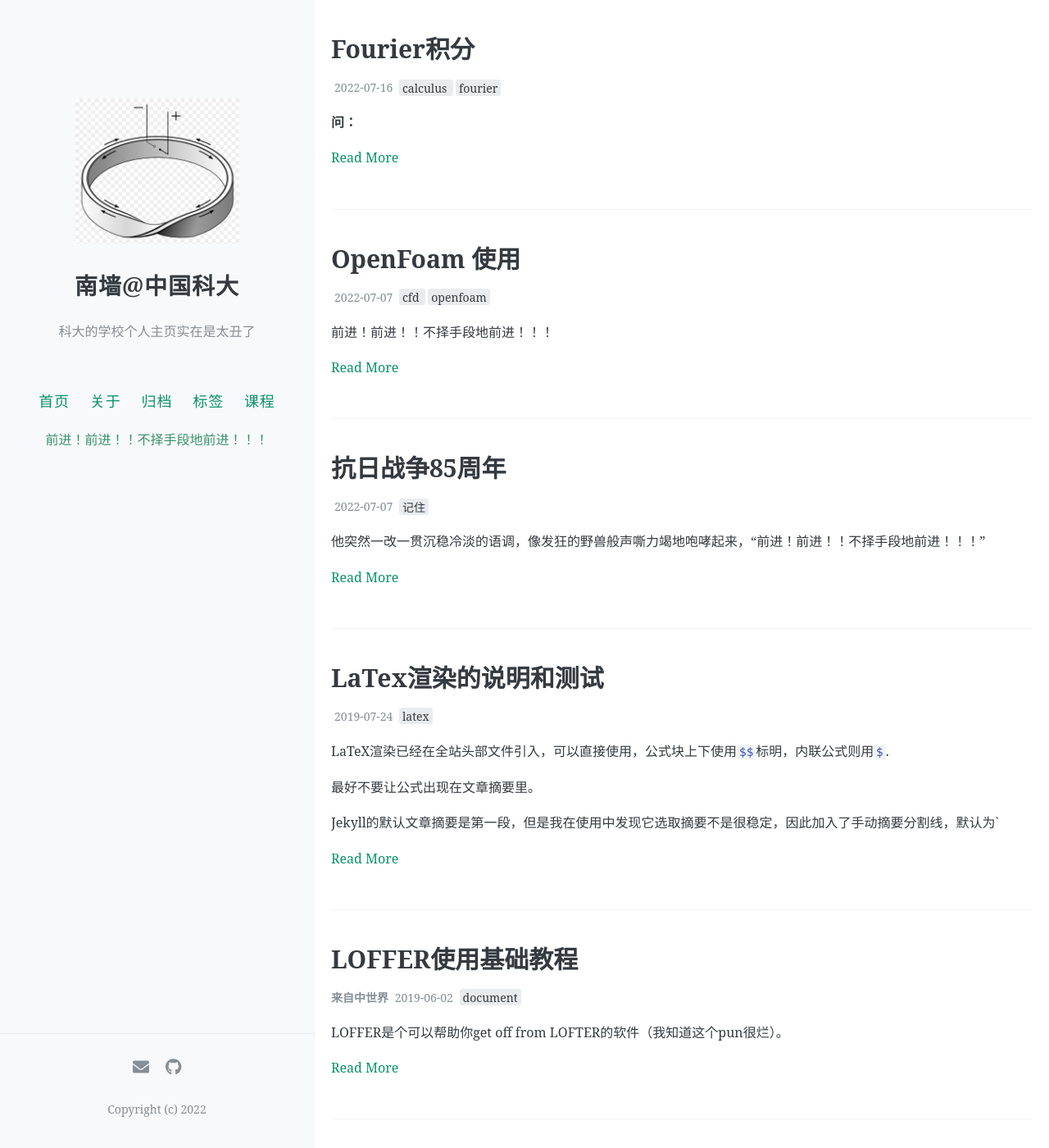
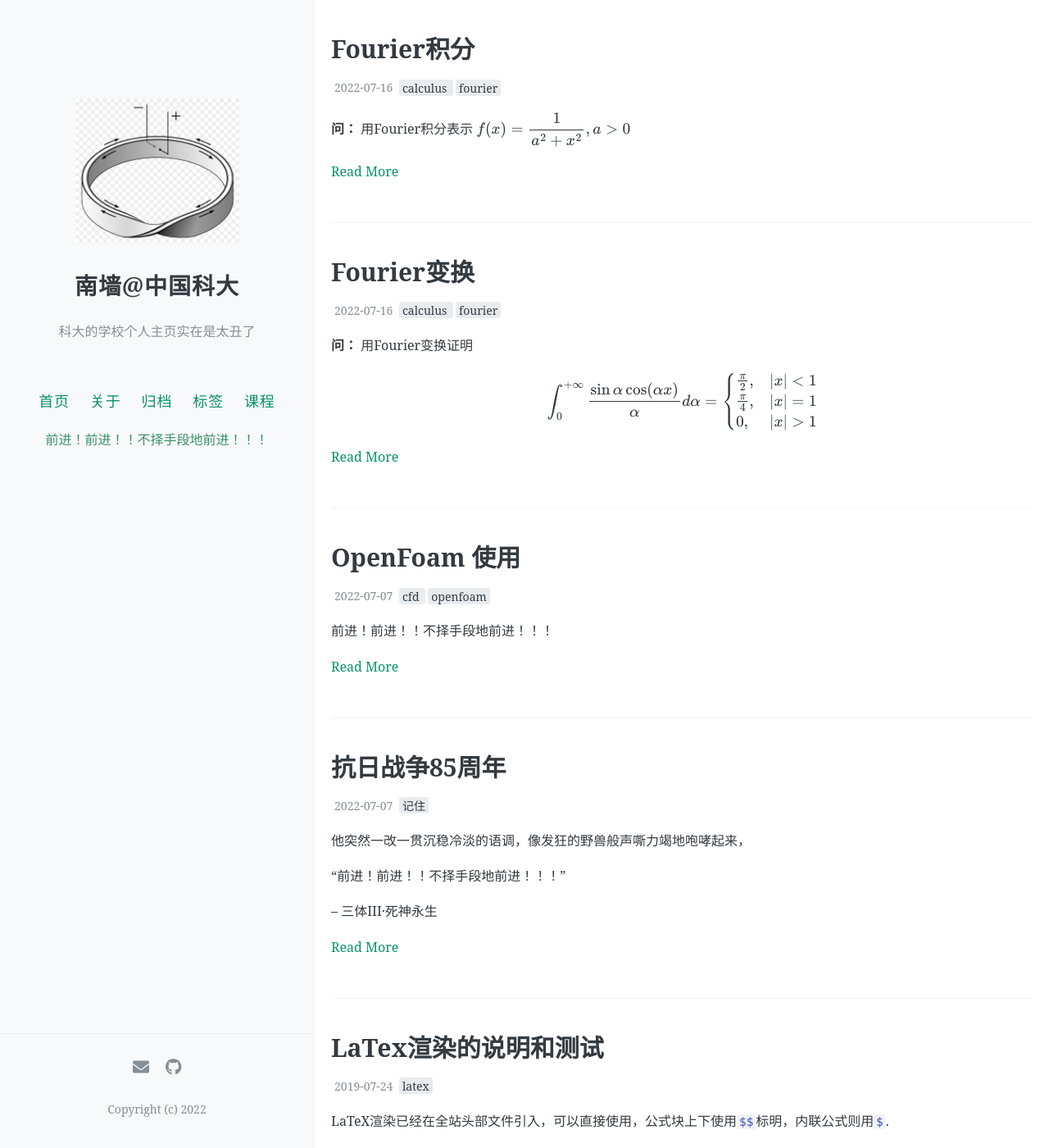
Before and after one commit to rui/rui.github.io, a Jekyll site: the page built from index.html, in a window 1280 px wide and 1400 px high. Shown: the whole window at 82% size. Built offline with Jekyll 4.4.1, drawn with Linux system fonts in a browser that asks for light colours; formulas are drawn with MathJax 3; the list of posts is cut into pages by our own code; comment, search, counter and statistics services are not loaded.

Commit message:
more example for fourier transform

```diff
--- a/_posts/2022-07-07-fight-jp.md
+++ b/_posts/2022-07-07-fight-jp.md
@@ -5,6 +5,10 @@ date: 2022-07-07
 tags: [记住]
 ---
 
-他突然一改一贯沉稳冷淡的语调，像发狂的野兽般声嘶力竭地咆哮起来，“前进！前进！！不择手段地前进！！！”
+他突然一改一贯沉稳冷淡的语调，像发狂的野兽般声嘶力竭地咆哮起来，
+
+“前进！前进！！不择手段地前进！！！”
 
 -- 三体III·死神永生
+
+<!-- more -->
--- /dev/null
+++ b/_posts/2022-07-16-fourier-2.md
@@ -0,0 +1,63 @@
+---
+layout: post
+title: "Fourier变换"
+date: 2022-07-16
+categories: 数学
+tags: [calculus, fourier]
+toc: false
+pin: false
+---
+
+
+**问：**{: .example-title}
+用Fourier变换证明
+
+$$
+\int_0^{+\infty} \frac{\sin\alpha\cos(\alpha x)}{\alpha} d\alpha
+=\begin{cases}
+\frac{\pi}2, & |x|<1 \\
+\frac{\pi}4, & |x|=1 \\
+0, & |x|>1
+\end{cases}
+$$
+{:.example}
+
+<!-- more -->
+
+<!-- 上面的是摘要分割线 -->
+
+<div class="solution">
+<strong class="soln-title">解：</strong>
+取$f(x)=\begin{cases} 1, & |x|<1 \\ 0 , & |x|>1 \end{cases}$，
+对它做Fourier变换。
+<br/>
+
+注意到$f(x)$是一个偶函数，因而$B(\lambda)=0$，有
+
+$$
+\begin{aligned}
+F(\lambda)
+=& 2 \int_{0}^{+\infty} f(t)\cos(\lambda t)dt
+=2 \int_{0}^{1} \cos(\lambda t) dt
+= \frac{2\sin\lambda}{\lambda}
+\end{aligned}
+$$
+
+应用反变换公式，得到
+
+$$
+\frac1\pi \int_0^{+\infty} F(\lambda) \cos(\lambda x)d\lambda
+=\frac2\pi \int_0^{+\infty} \frac{\sin\lambda\sin(\lambda x)}{\lambda}d\lambda
+=\begin{cases} f(x), & |x|\neq 1 \\ \frac12, & |x|=1 \end{cases}
+$$
+
+即证。
+<br/>
+
+特别地，取$x=0$，可以得到Dirichlet积分
+
+$$
+\int_0^{+\infty} \frac{\sin x}{x} dx = \frac{\pi}2
+$$
+
+</div>
```
Also changed, not shown: _posts/2022-07-16-fourier.md (+4 -0 lines).
